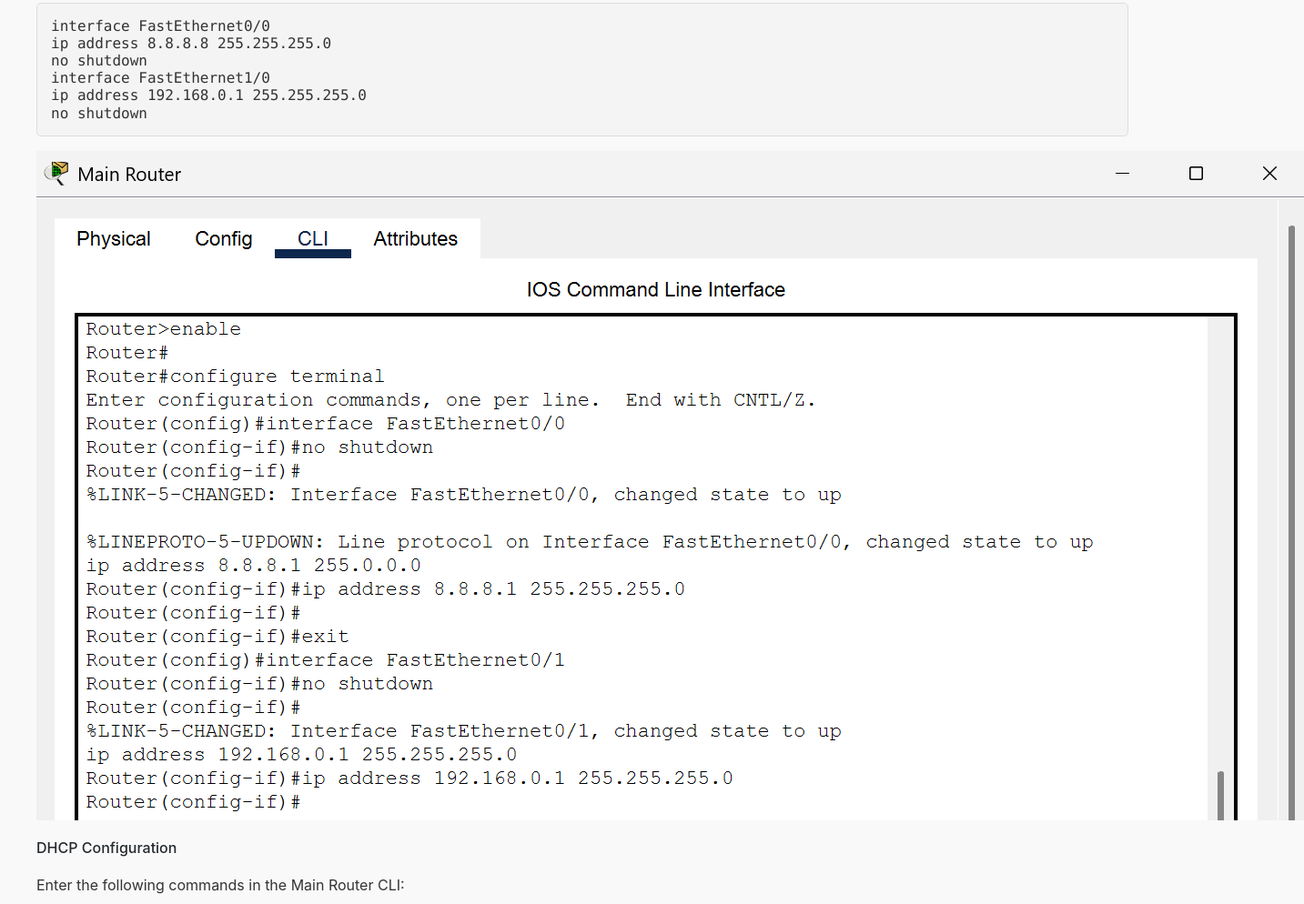
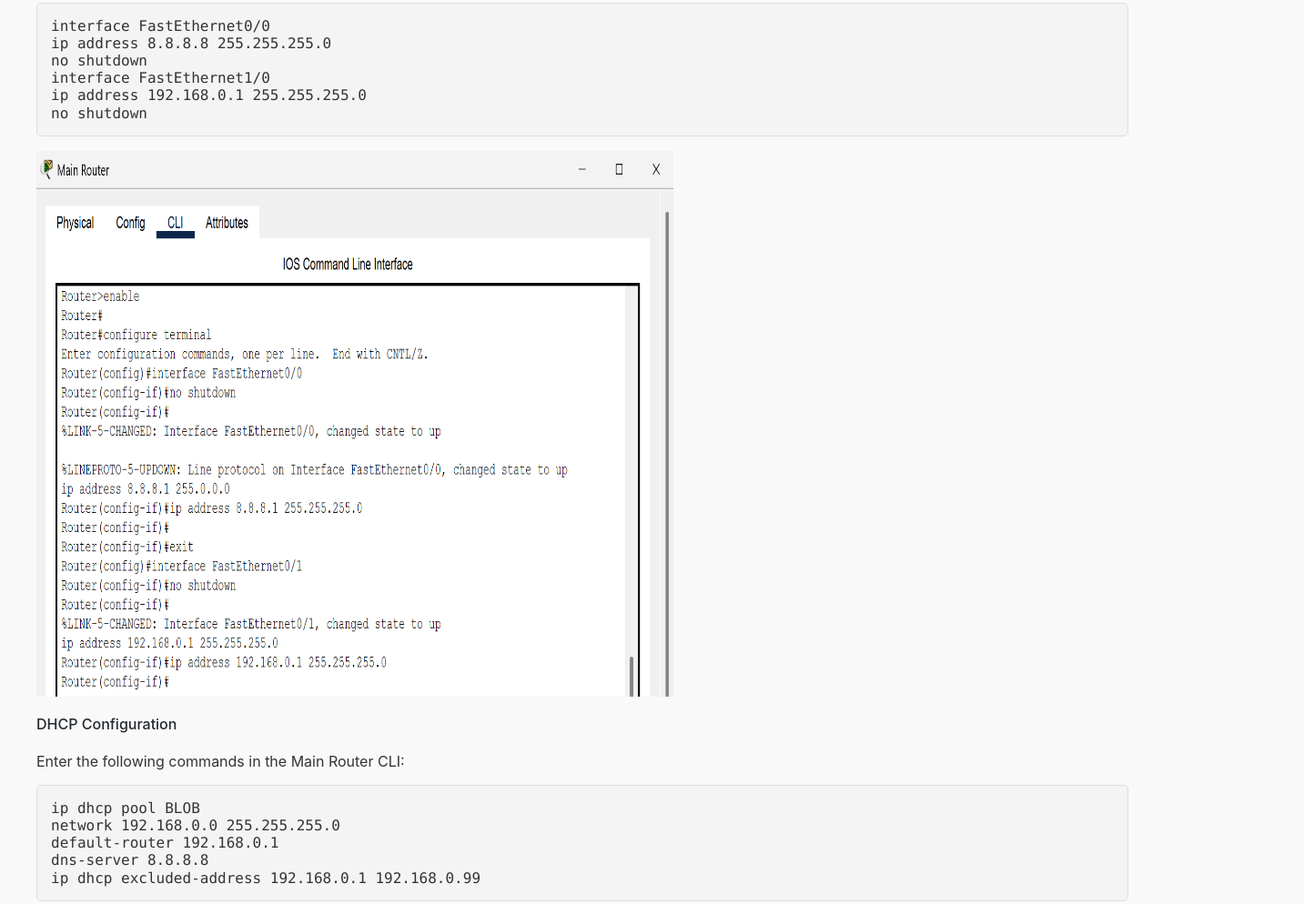
Before and after one commit to nurusyda/Home-Network, a plain HTML site: page index.html in a window 1280 px wide. Shown: the part 1734-2728 px from the top of the page at 91% size, 1433 px wide, since content can reach past the window. Drawn offline with Linux system fonts and the light colour scheme.

Commit message:
Update index.html

```diff
--- a/index.html
+++ b/index.html
@@ -197,7 +197,7 @@ no shutdown
 interface FastEthernet1/0
 ip address 192.168.0.1 255.255.255.0
 no shutdown</pre>
-        <img src="images/Main-Router2.png" />
+        <img src="images/Main-Router2.png" width="700" height="600" />
 
         <h4>DHCP Configuration</h4>
         <p>Enter the following commands in the Main Router CLI:</p>
```
